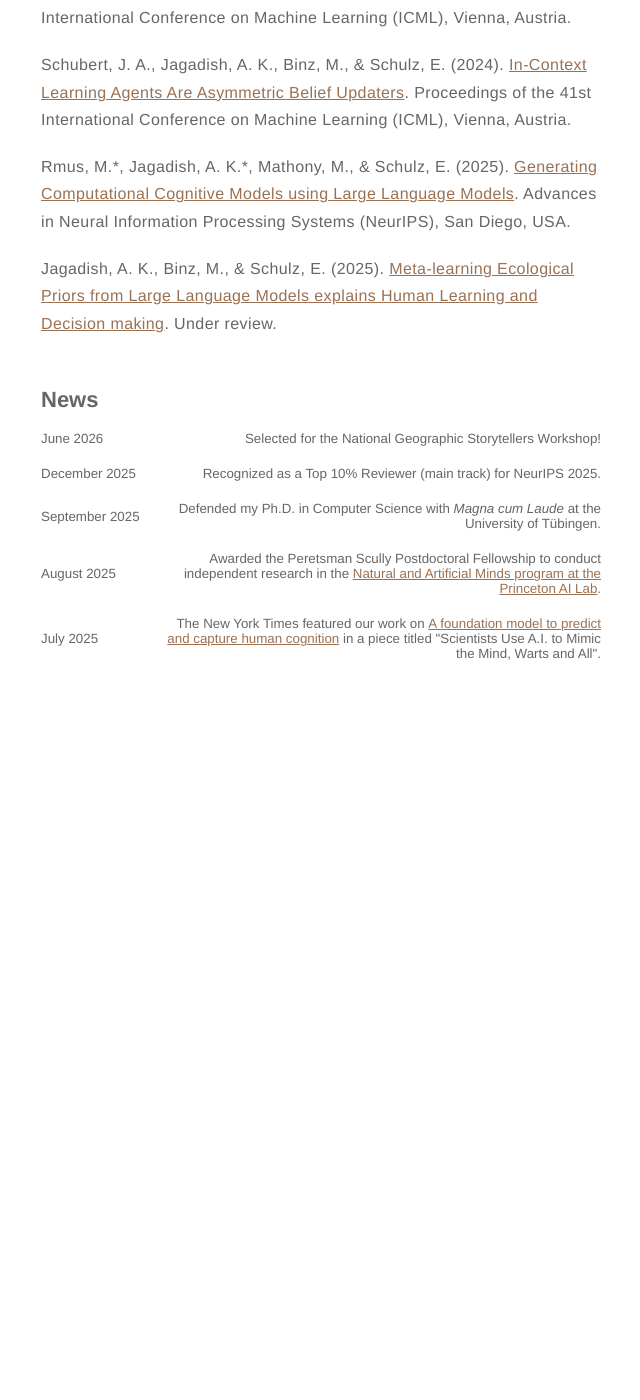
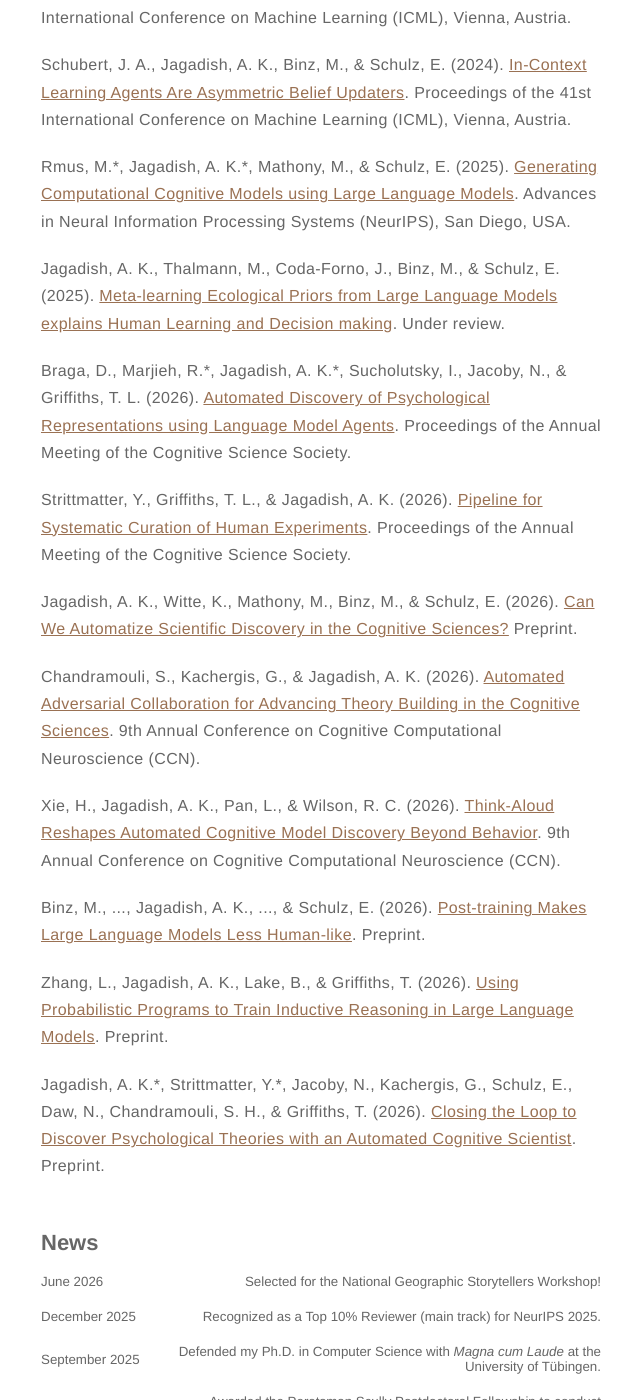
Before and after one commit to akjagadish/akjagadish.github.io, a Jekyll site: the page built from projects.html, in a window 1280 px wide and 1400 px high, scrolled down 613 px. Shown: the whole window, without its empty margins (319-959 px from the left). Built offline with Jekyll 4.4.1, drawn with Linux system fonts in a browser that asks for light colours; nearby versions of some CDN libraries; before the commit the page ends 1274 px from its top, so only the background shows below that.

Commit message:
docs: add 2026 publications with links to projects page
- Add 8 papers from 2026 (CogSci, CCN, preprints) in existing citation style
- Fill in missing arXiv link and co-authors for meta-learning ecological priors entry

Co-Authored-By: Claude Fable 5 <noreply@anthropic.com>

```diff
--- a/projects.html
+++ b/projects.html
@@ -28,9 +28,49 @@ layout: page_projects
   Advances in Neural Information Processing Systems (NeurIPS), San Diego, USA.
   <span style="vertical-align:-75%"></span><br>
 
-  <b>Jagadish, A. K.</b>, Binz, M., & Schulz, E. (2025).
-  <a href="">Meta-learning Ecological Priors from Large Language Models explains Human Learning and Decision making</a>.
+  <b>Jagadish, A. K.</b>, Thalmann, M., Coda-Forno, J., Binz, M., & Schulz, E. (2025).
+  <a href="https://arxiv.org/abs/2509.00116">Meta-learning Ecological Priors from Large Language Models explains Human Learning and Decision making</a>.
   Under review.
+  <span style="vertical-align:-75%"></span><br>
+
+  Braga, D., Marjieh, R.*, <b>Jagadish, A. K.</b>*, Sucholutsky, I., Jacoby, N., & Griffiths, T. L. (2026).
+  <a href="https://drive.google.com/file/d/1NQ0tgUqLk8KDsJfXqCQgLiGnnDbjQ50X/view?usp=sharing">Automated Discovery of Psychological Representations using Language Model Agents</a>.
+  Proceedings of the Annual Meeting of the Cognitive Science Society.
+  <span style="vertical-align:-75%"></span><br>
+
+  Strittmatter, Y., Griffiths, T. L., & <b>Jagadish, A. K.</b> (2026).
+  <a href="https://drive.google.com/file/d/1fIvK43MxyiOtc13B7JDwyvzfzIulutVA/view?usp=sharing">Pipeline for Systematic Curation of Human Experiments</a>.
+  Proceedings of the Annual Meeting of the Cognitive Science Society.
+  <span style="vertical-align:-75%"></span><br>
+
+  <b>Jagadish, A. K.</b>, Witte, K., Mathony, M., Binz, M., & Schulz, E. (2026).
+  <a href="https://arxiv.org/abs/2603.20988">Can We Automatize Scientific Discovery in the Cognitive Sciences?</a>
+  Preprint.
+  <span style="vertical-align:-75%"></span><br>
+
+  Chandramouli, S., Kachergis, G., & <b>Jagadish, A. K.</b> (2026).
+  <a href="https://arxiv.org/pdf/2604.25521">Automated Adversarial Collaboration for Advancing Theory Building in the Cognitive Sciences</a>.
+  9th Annual Conference on Cognitive Computational Neuroscience (CCN).
+  <span style="vertical-align:-75%"></span><br>
+
+  Xie, H., <b>Jagadish, A. K.</b>, Pan, L., & Wilson, R. C. (2026).
+  <a href="https://arxiv.org/pdf/2605.05091">Think-Aloud Reshapes Automated Cognitive Model Discovery Beyond Behavior</a>.
+  9th Annual Conference on Cognitive Computational Neuroscience (CCN).
+  <span style="vertical-align:-75%"></span><br>
+
+  Binz, M., ..., <b>Jagadish, A. K.</b>, ..., & Schulz, E. (2026).
+  <a href="https://arxiv.org/pdf/2605.07632">Post-training Makes Large Language Models Less Human-like</a>.
+  Preprint.
+  <span style="vertical-align:-75%"></span><br>
+
+  Zhang, L., <b>Jagadish, A. K.</b>, Lake, B., & Griffiths, T. (2026).
+  <a href="https://arxiv.org/pdf/2606.09856">Using Probabilistic Programs to Train Inductive Reasoning in Large Language Models</a>.
+  Preprint.
+  <span style="vertical-align:-75%"></span><br>
+
+  <b>Jagadish, A. K.</b>*, Strittmatter, Y.*, Jacoby, N., Kachergis, G., Schulz, E., Daw, N., Chandramouli, S. H., & Griffiths, T. (2026).
+  <a href="https://arxiv.org/abs/2606.26448">Closing the Loop to Discover Psychological Theories with an Automated Cognitive Scientist</a>.
+  Preprint.
   <span style="vertical-align:-75%"></span><br>
 </p>
 
```
